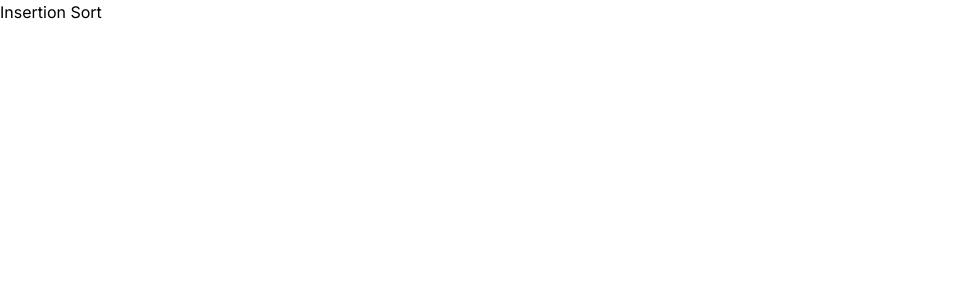
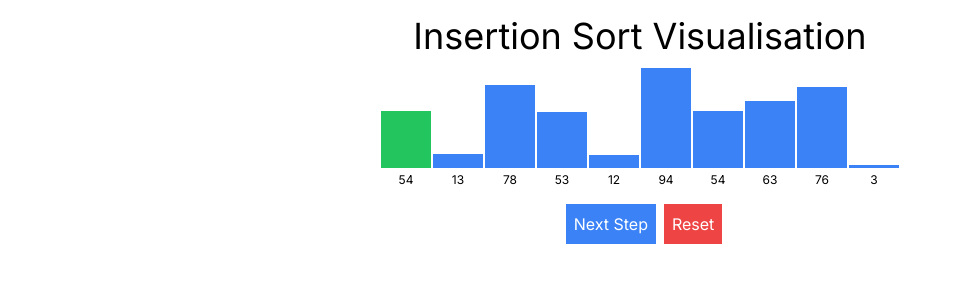
Before and after one commit to hybrid1ze/search-sort-visualiser, a Next.js app in the folder search-sort-visualiser/: page /sort/InsertionSort in a window 1280 px wide. Shown: the top 300 px of the page, without its empty margins (0-961 px from the left). Built offline with nearby package versions, Linux system fonts and the light colour scheme.

Commit message:
Add Insertion Sort Visualisation component

```diff
--- a/search-sort-visualiser/src/app/sort/InsertionSort/page.tsx
+++ b/search-sort-visualiser/src/app/sort/InsertionSort/page.tsx
@@ -1,7 +1,105 @@
-export default function InsertionSort () {
-    return (
-        <div>
-            <h1>Insertion Sort</h1>
-        </div>
-    )
- }
+"use client";
+
+import React, { useState, useEffect } from "react";
+
+const generateRandomArray = (size: number, max: number): number[] =>
+  Array.from({ length: size }, () => Math.floor(Math.random() * max) + 1);
+
+const InsertionSortVisualisation = () => {
+  const [array, setArray] = useState<number[]>([]);
+  const [currentIdx, setCurrentIdx] = useState(1);
+  const [isSorting, setIsSorting] = useState(false);
+  const [tooltip, setTooltip] = useState("");
+
+  useEffect(() => {
+    setArray(generateRandomArray(10, 100));
+    setIsSorting(true);
+  }, []);
+
+  const insertionSortStep = () => {
+    if (currentIdx < array.length) {
+      let newArray = [...array];
+      let key = newArray[currentIdx];
+      let j = currentIdx - 1;
+
+      while (j >= 0 && newArray[j] > key) {
+        newArray[j + 1] = newArray[j];
+        j--;
+      }
+
+      newArray[j + 1] = key;
+      setArray(newArray);
+      setCurrentIdx(currentIdx + 1);
+      setTooltip(`Inserting ${key} at position ${j + 1}`);
+    } else {
+      setIsSorting(false);
+      setTooltip("Array is fully sorted.");
+    }
+  };
+
+  const resetSort = () => {
+    setArray(generateRandomArray(10, 100));
+    setCurrentIdx(1);
+    setIsSorting(true);
+    setTooltip("");
+  };
+
+  const maxValue = Math.max(...array, 1);
+
+  const normaliseHeight = (value: number, maxValue: number): number => {
+    return (value / maxValue) * 100;
+  };
+
+  return (
+    <div className="p-4">
+      <div className="flex justify-center text-4xl">
+        <h1>Insertion Sort Visualisation</h1>
+      </div>
+
+      <div
+        className="mt-8 flex justify-center items-end"
+        style={{ gap: "2px", height: "100px" }}
+      >
+        {array.map((value, index) => {
+          const barHeight = normaliseHeight(value, maxValue);
+          let barColor = index < currentIdx ? "bg-green-500" : "bg-blue-500";
+          return (
+            <div
+              key={index}
+              className="flex flex-col items-center"
+              style={{ width: "50px" }}
+            >
+              <div
+                className={barColor}
+                style={{ height: `${barHeight}px`, width: "100%" }}
+              ></div>
+              <span className="text-xs mt-1">{value}</span>{" "}
+
+            </div>
+          );
+        })}
+      </div>
+
+      <div className="mt-4 mb-4 flex justify-center">
+        <button
+          onClick={insertionSortStep}
+          className="bg-blue-500 text-white p-2 ml-2"
+          disabled={!isSorting}
+        >
+          Next Step
+        </button>
+        <button onClick={resetSort} className="bg-red-500 text-white p-2 ml-2">
+          Reset
+        </button>
+      </div>
+
+      <div className="mt-4 mb-4 flex justify-center">
+        <span className="text-sm text-gray-600">{tooltip}</span>
+      </div>
+
+
+    </div>
+  );
+};
+
+export default InsertionSortVisualisation;
```
